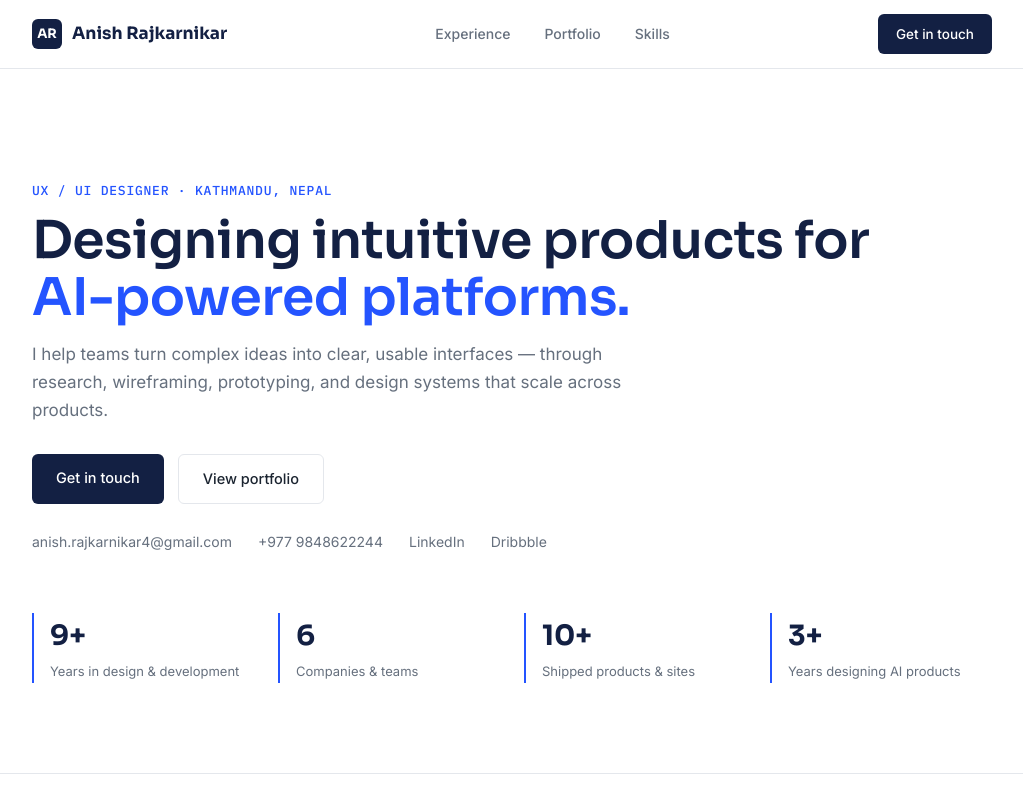
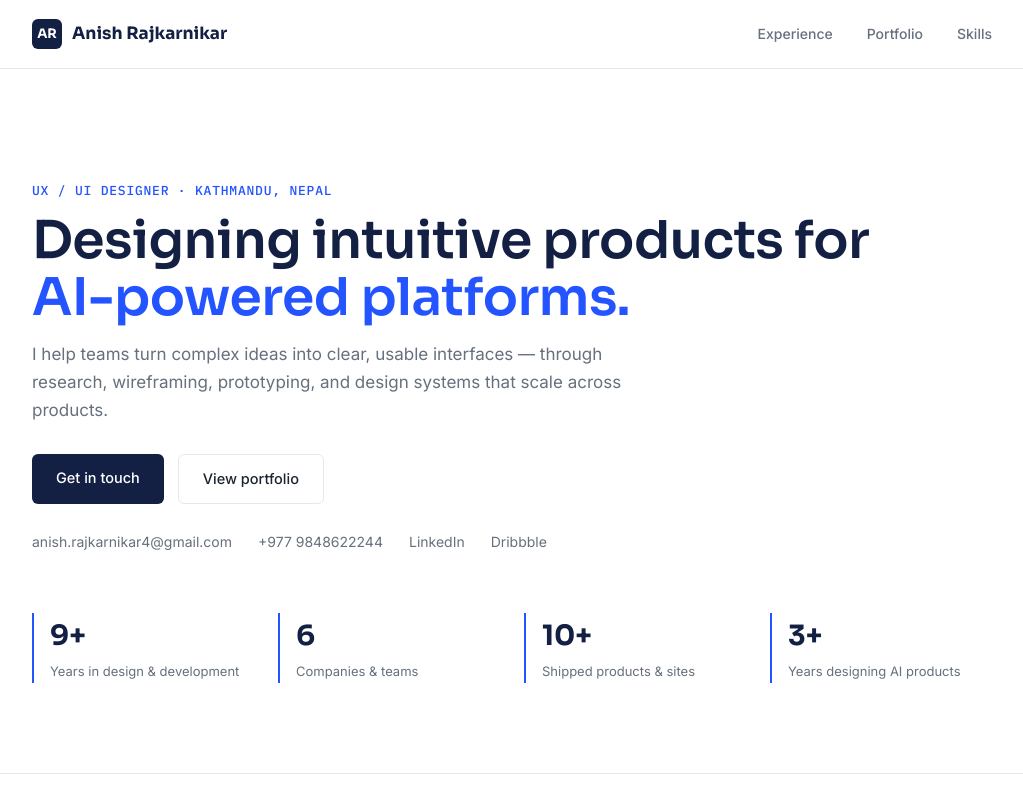
Before and after one commit to Anish9876/anishrajkarnikar, a plain HTML site: page index.html in a window 1280 px wide. Shown: the top 800 px of the page, without its empty margins (128-1151 px from the left). Drawn offline with Linux system fonts and the light colour scheme.

Commit message:
Remove 'Get in touch' link from navigation

```diff
--- a/index.html
+++ b/index.html
@@ -206,7 +206,6 @@
       <a href="#portfolio">Portfolio</a>
       <a href="#skills">Skills</a>
     </div>
-    <a class="nav-cta" href="javascript:void(0)" onclick="openContactModal()">Get in touch</a>
   </nav>
 </header>
 
```
